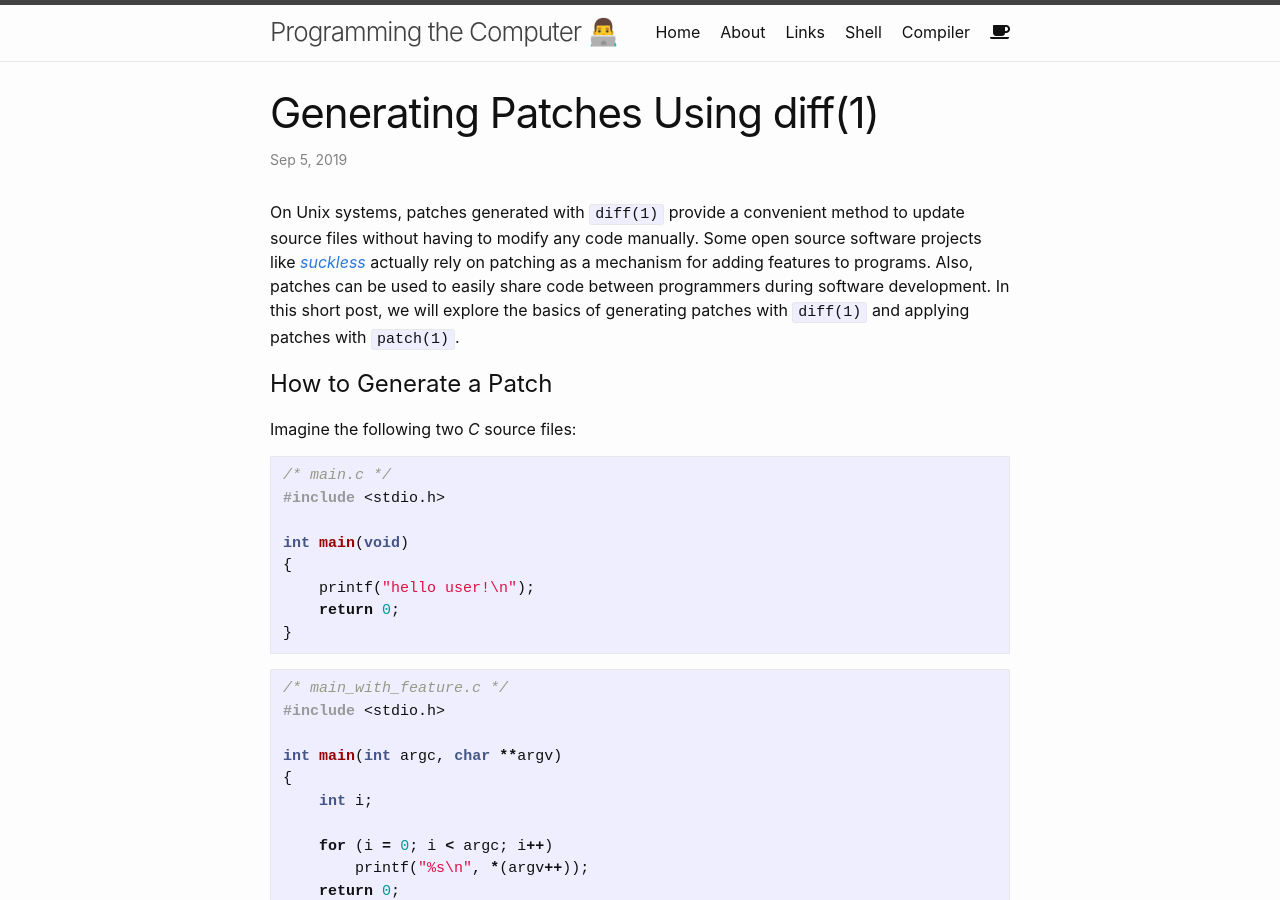
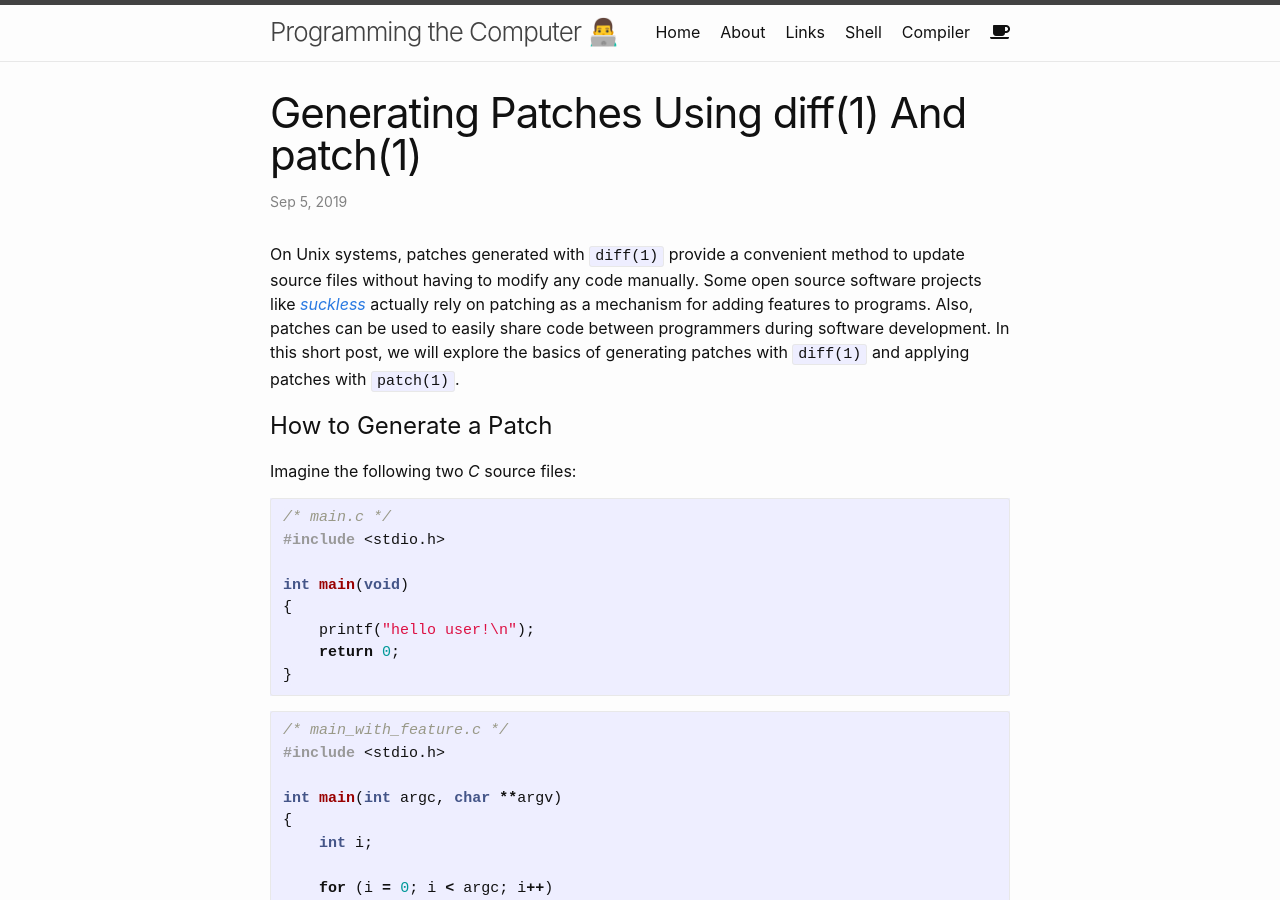
Before and after one commit to DanielSchuette/DanielSchuette.github.io, a Jekyll site: the page built from _posts/2019-09-05-diff_and_patching.md, in a window 1280 px wide and 900 px high. Built offline with Jekyll 4.4.1, drawn with Linux system fonts in a browser that asks for light colours; nearby versions of some CDN libraries; some web fonts are replaced; comment, search, counter and statistics services are not loaded.

Commit message:
update patching post

```diff
--- a/_posts/2019-09-05-diff_and_patching.md
+++ b/_posts/2019-09-05-diff_and_patching.md
@@ -1,6 +1,6 @@
 ---
 layout: post
-title:  "Generating Patches Using diff(1)"
+title:  "Generating Patches Using diff(1) And patch(1)"
 date:   2019-09-05 21:58:00 +0200
 categories: unix
 ---
```
